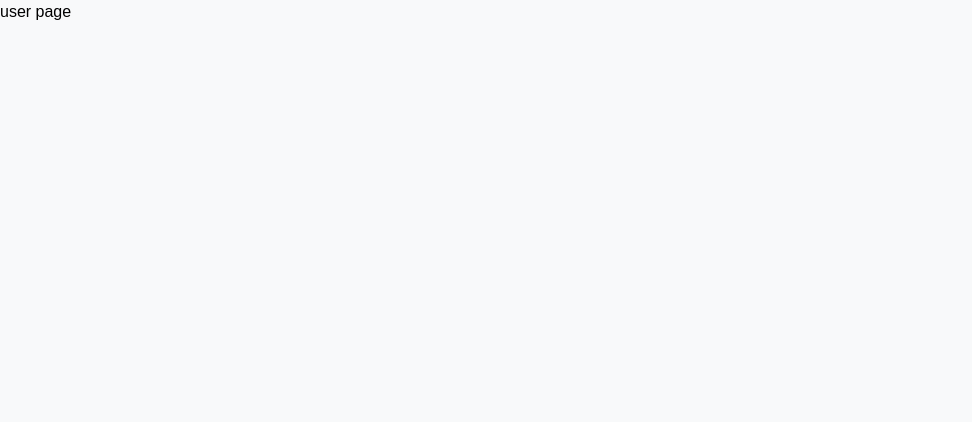
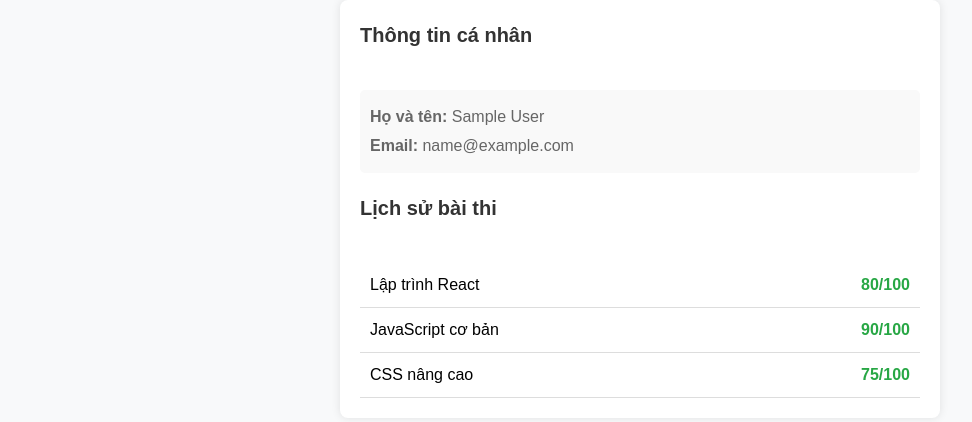
Before and after one commit to QuangHuy193/web_thi_trac_nghiem, a React (Create React App) app: page /user in a window 1280 px wide. Shown: the top 422 px of the page, without its empty margins (0-972 px from the left). Built offline with nearby package versions, Linux system fonts and the light colour scheme; sample sign-in values are in the browser's storage.

Commit message:
css UserPage

```diff
--- a/src/pages/User/UserPage.js
+++ b/src/pages/User/UserPage.js
@@ -1,11 +1,50 @@
+import { useEffect, useState } from "react";
 import styles from "./UserPage.module.scss";
-
 import classNames from "classnames/bind";
 
 const cx = classNames.bind(styles);
 
 function UserPage() {
-  return <div>user page</div>;
+  const [user, setUser] = useState(null);
+  const [quizzes, setQuizzes] = useState([]);
+
+  useEffect(() => {
+    // test du lieu
+    const storedUser = JSON.parse(localStorage.getItem("user")) || {
+      name: "Nguyễn Văn A",
+      email: "nguyenvana@example.com",
+    };
+    setUser(storedUser);
+
+    // test ds bai thi
+    setQuizzes([
+      { id: 1, title: "Lập trình React", score: 80 },
+      { id: 2, title: "JavaScript cơ bản", score: 90 },
+      { id: 3, title: "CSS nâng cao", score: 75 },
+    ]);
+  }, []);
+
+  return (
+    <div className={cx("container")}>
+      <h2 className={cx("title")}>Thông tin cá nhân</h2>
+      {user && (
+        <div className={cx("user-info")}>
+          <p><strong>Họ và tên:</strong> {user.name}</p>
+          <p><strong>Email:</strong> {user.email}</p>
+        </div>
+      )}
+
+      <h2 className={cx("title")}>Lịch sử bài thi</h2>
+      <ul className={cx("quiz-list")}>
+        {quizzes.map((quiz) => (
+          <li key={quiz.id} className={cx("quiz-item")}>
+            <span>{quiz.title}</span>
+            <span className={cx("score")}>{quiz.score}/100</span>
+          </li>
+        ))}
+      </ul>
+    </div>
+  );
 }
 
 export default UserPage;
--- a/src/pages/User/UserPage.module.scss
+++ b/src/pages/User/UserPage.module.scss
@@ -0,0 +1,42 @@
+.container {
+    max-width: 600px;
+    margin: 0 auto;
+    padding: 20px;
+    background: #fff;
+    border-radius: 8px;
+    box-shadow: 0 0 10px rgba(0, 0, 0, 0.1);
+  }
+
+  .title {
+    font-size: 20px;
+    font-weight: bold;
+    margin-bottom: 10px;
+  }
+
+  .user-info {
+    background: #f9f9f9;
+    padding: 10px;
+    border-radius: 5px;
+    margin-bottom: 20px;
+
+    p {
+      margin: 5px 0;
+    }
+  }
+
+  .quiz-list {
+    list-style: none;
+    padding: 0;
+
+    .quiz-item {
+      display: flex;
+      justify-content: space-between;
+      padding: 10px;
+      border-bottom: 1px solid #ddd;
+
+      .score {
+        font-weight: bold;
+        color: #28a745;
+      }
+    }
+  }
```
